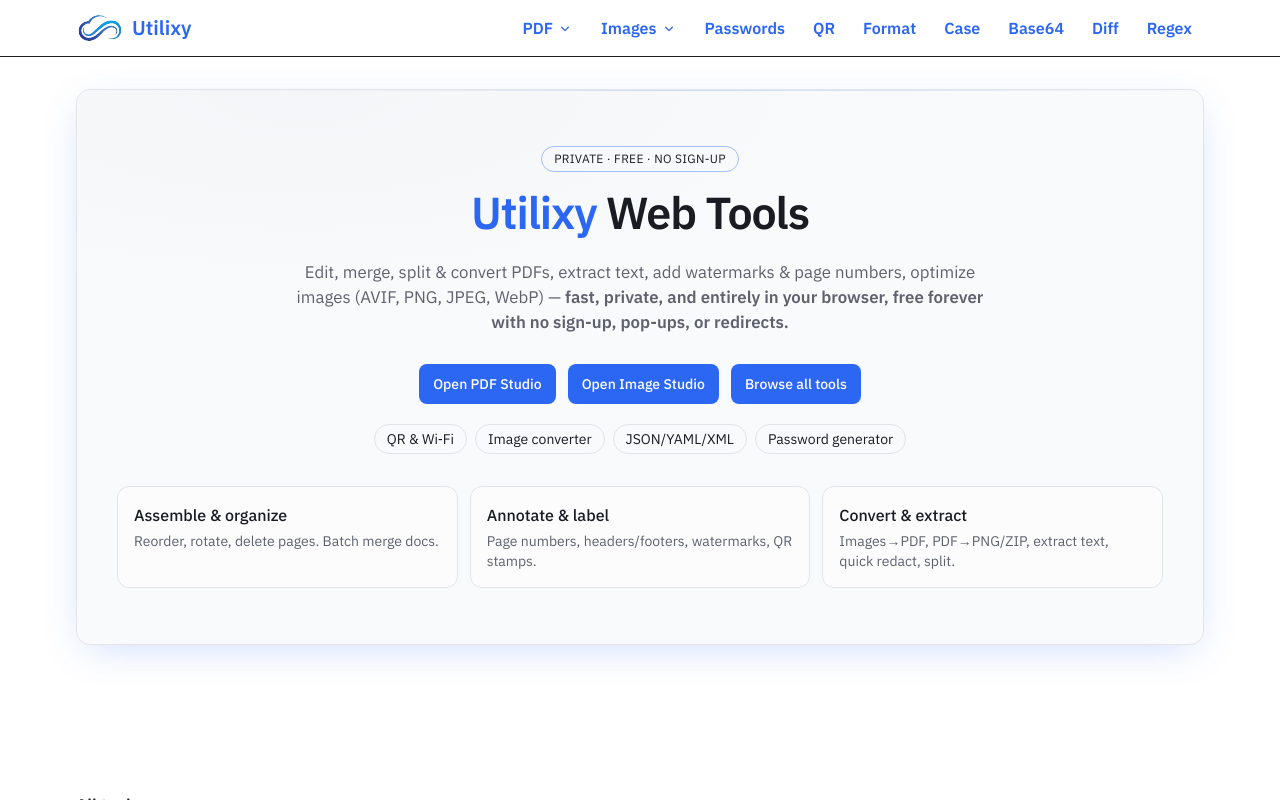
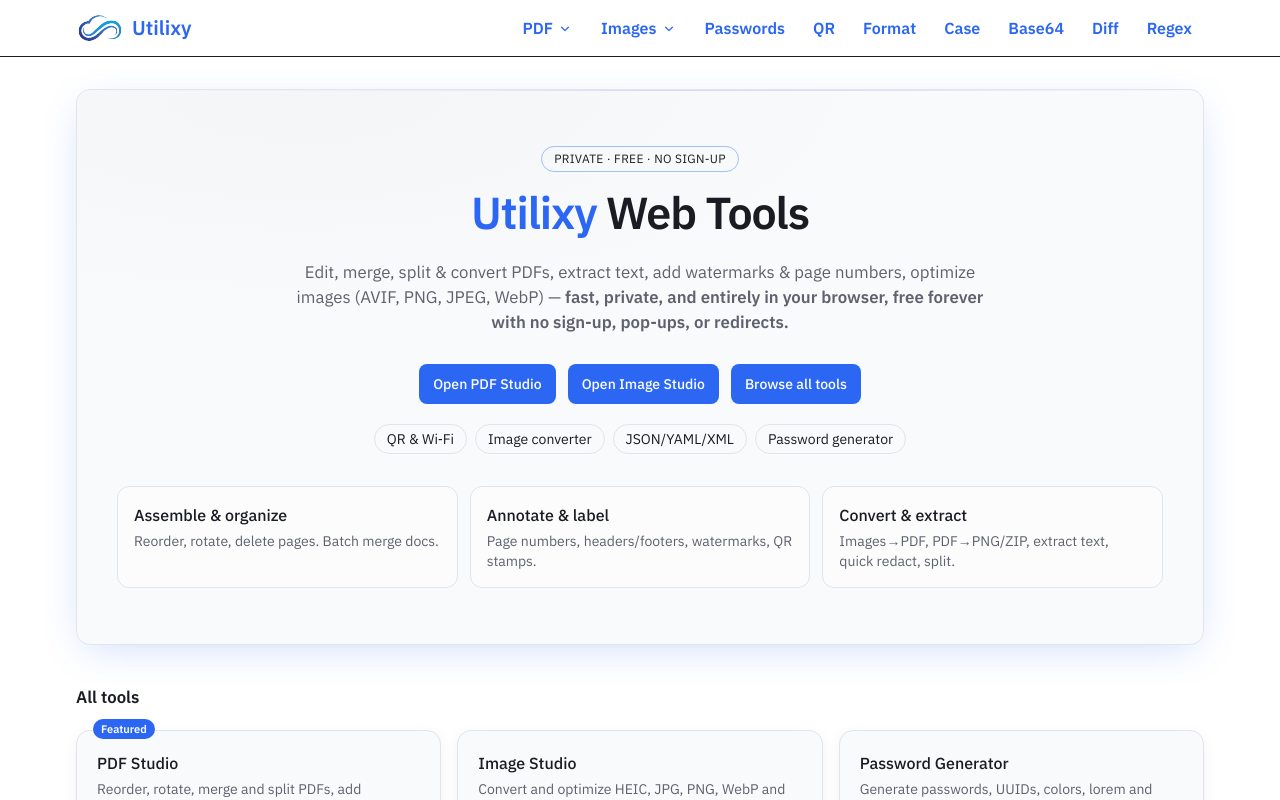
Before and after one commit to MikeWhelan91/pockettool, a Next.js app: page / in a window 1280 px wide. Built offline with nearby package versions, Linux system fonts and the light colour scheme.

Commit message:
chore: disable ad slots and remove footer gap

```diff
--- a/app/case-converter/Client.tsx
+++ b/app/case-converter/Client.tsx
@@ -1,7 +1,7 @@
 'use client';
 
 import { useMemo, useState } from 'react';
-import Ad from '@/components/ads/Ad';
+// import Ad from '@/components/ads/Ad'; // ads disabled
 
 type Mode =
   | 'upper'
--- a/app/format/Client.tsx
+++ b/app/format/Client.tsx
@@ -3,7 +3,7 @@
 import { useState, useCallback, useMemo } from 'react';
 import yaml from 'js-yaml';
 import { XMLParser, XMLBuilder } from 'fast-xml-parser';
-import Ad from '@/components/ads/Ad';
+// import Ad from '@/components/ads/Ad'; // ads disabled
 
 type Mode = 'auto' | 'json' | 'yaml' | 'xml';
 
--- a/app/layout.tsx
+++ b/app/layout.tsx
@@ -9,7 +9,7 @@ import { Analytics } from "@vercel/analytics/react";
 import { SpeedInsights } from "@vercel/speed-insights/next";
 import ToolMenuWrapper from "@/components/ToolMenuWrapper";
 import ThemeToggle from "@/components/ThemeToggle";
-import FooterMultiplex from "@/components/ads/FooterMultiplex";
+// import FooterMultiplex from "@/components/ads/FooterMultiplex"; // ads disabled
 import { Suspense } from "react";
 import AnimatedMain from "@/components/AnimatedMain";
 
@@ -229,8 +229,8 @@ export default function RootLayout({
             {children}
           </AnimatedMain>
 
-          {/* Multiplex above footer on tool pages */}
-          <FooterMultiplex />
+          {/* Multiplex ad removed for now */}
+          {false && <FooterMultiplex />}
 
           {/* Neutral footer */}
           <footer className="border-t border-line bg-[hsl(var(--card))]">
--- a/app/page.tsx
+++ b/app/page.tsx
@@ -1,6 +1,6 @@
 import Link from "next/link";
 import type { Metadata } from "next";
-import Ad from "@/components/ads/Ad"; // Multiplex wrapper
+// Ads temporarily disabled
 
 export const metadata: Metadata = {
   title: "PDF Studio & Web Tools — Utilixy",
@@ -209,16 +209,18 @@ export default function HomePage() {
         </div>
       </section>
 
-      {/* NEW: Ad between hero and tools (outside hero) */}
+      {/* Ad removed for now */}
+      {false && (
         <section className="mt-2">
-        <Ad
+          {/* <Ad
             slot="belowHero"
-          format="auto" // auto size
-          responsive={true} // full-width responsive
-          minHeight={60} // smaller reserved space when ads don't fill
+            format="auto"
+            responsive={true}
+            minHeight={60}
             className="mx-auto w-full"
-        />
+          /> */}
         </section>
+      )}
 
       {/* Tools grid */}
       <section id="tools" className="grid gap-5">
@@ -285,10 +287,12 @@ export default function HomePage() {
         />
       </section>
 
-      {/* Homepage bottom ad: Multiplex, out of the way */}
+      {/* Bottom ad removed for now */}
+      {false && (
         <section className="mt-6">
-        <Ad slot="homeMultiplex" format="autorelaxed" minHeight={150} />
+          {/* <Ad slot="homeMultiplex" format="autorelaxed" minHeight={150} /> */}
         </section>
+      )}
     </div>
   );
 }
--- a/app/qr/page.tsx
+++ b/app/qr/page.tsx
@@ -1,7 +1,7 @@
 import ToolLayout from "@/components/ToolLayout";
 import type { Metadata } from "next";
 import Client from "./Client";
-import Ad from "@/components/ads/Ad"; // multiplex wrapper
+// import Ad from "@/components/ads/Ad"; // ads disabled
 
 export const metadata: Metadata = {
   title: "Wi-Fi QR Code Generator — Utilixy",
--- a/app/random/page.tsx
+++ b/app/random/page.tsx
@@ -1,7 +1,7 @@
 import Link from "next/link";
 import ToolLayout from "@/components/ToolLayout";
 import Client from "./Client";
-import Ad from "@/components/ads/Ad";
+// import Ad from "@/components/ads/Ad"; // ads disabled
 import type { Metadata } from "next";
 
 export const metadata: Metadata = {
--- a/components/ToolMenu.tsx
+++ b/components/ToolMenu.tsx
@@ -1,7 +1,7 @@
 'use client';
 
 import Link from 'next/link';
-import Ad from '@/components/ads/Ad';
+// import Ad from '@/components/ads/Ad';
 
 const tools = [
   { href: '/', label: 'Home' },
@@ -42,19 +42,21 @@ export default function ToolMenu({ onClose }: { onClose: () => void }) {
           </Link>
         ))}
 
-        {/* Tower ad renders only when menu is open, because ToolMenu mounts only then */}
+        {/* Tower ad removed for now */}
+        {false && (
           <div className="mt-6 flex justify-center">
-          <Ad
+            {/* <Ad
               slot="sidebarTower"
               responsive={false}
-            format={null}           // omit data-ad-format for fixed size
+              format={null}
               width={250}
               height={600}
               display="inline-block"
               minHeight={600}
               lazy
-          />
+            /> */}
           </div>
+        )}
       </nav>
 
       <div className="absolute bottom-0 left-0 right-0 border-t border-line p-3 text-xs text-muted">
--- a/components/ads/Ad.tsx
+++ b/components/ads/Ad.tsx
@@ -26,6 +26,8 @@ export default function Ad({
   height,
   display,
 }: Props) {
+  return null; // ads disabled
+  /*
   return (
     <AdSlot
       slotId={SLOTS[slot]}
@@ -39,4 +41,5 @@ export default function Ad({
       display={display}
     />
   );
+  */
 }
```
Lines whose indentation alone changed are shown as unchanged.
